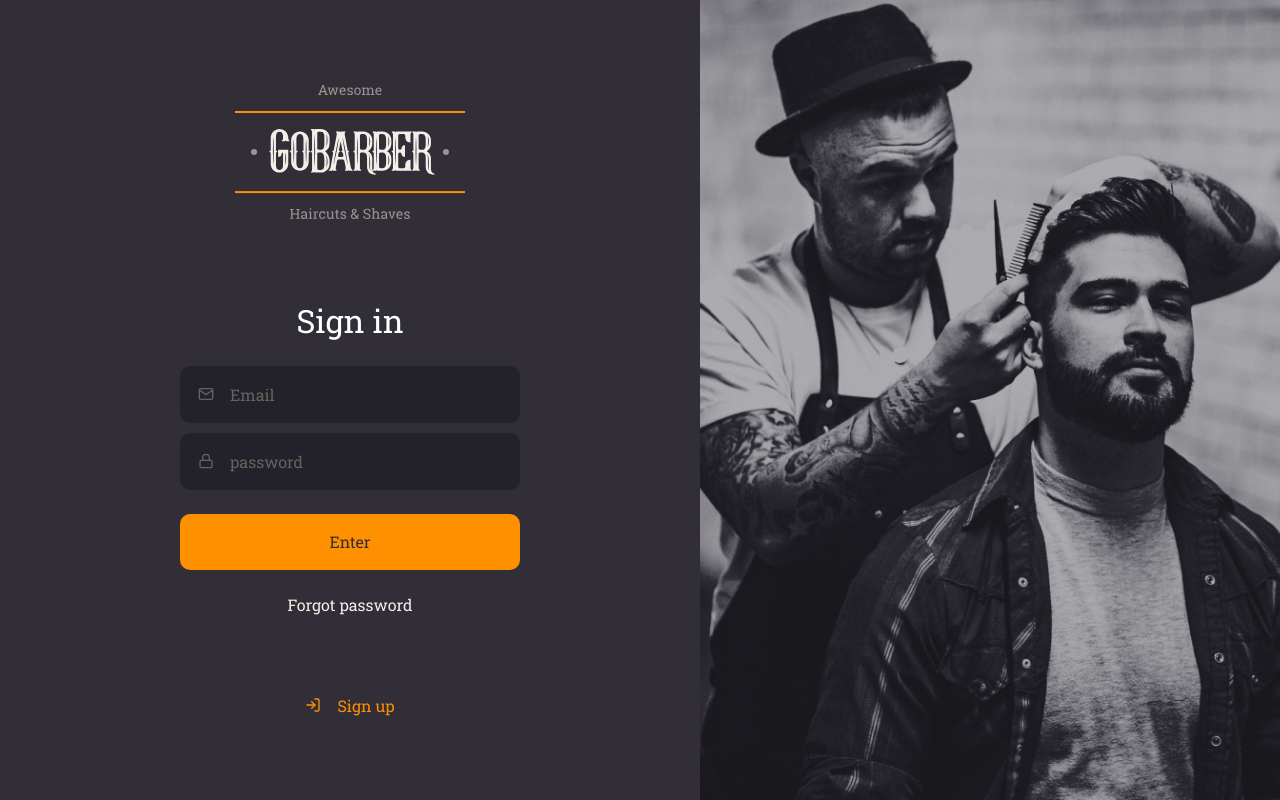
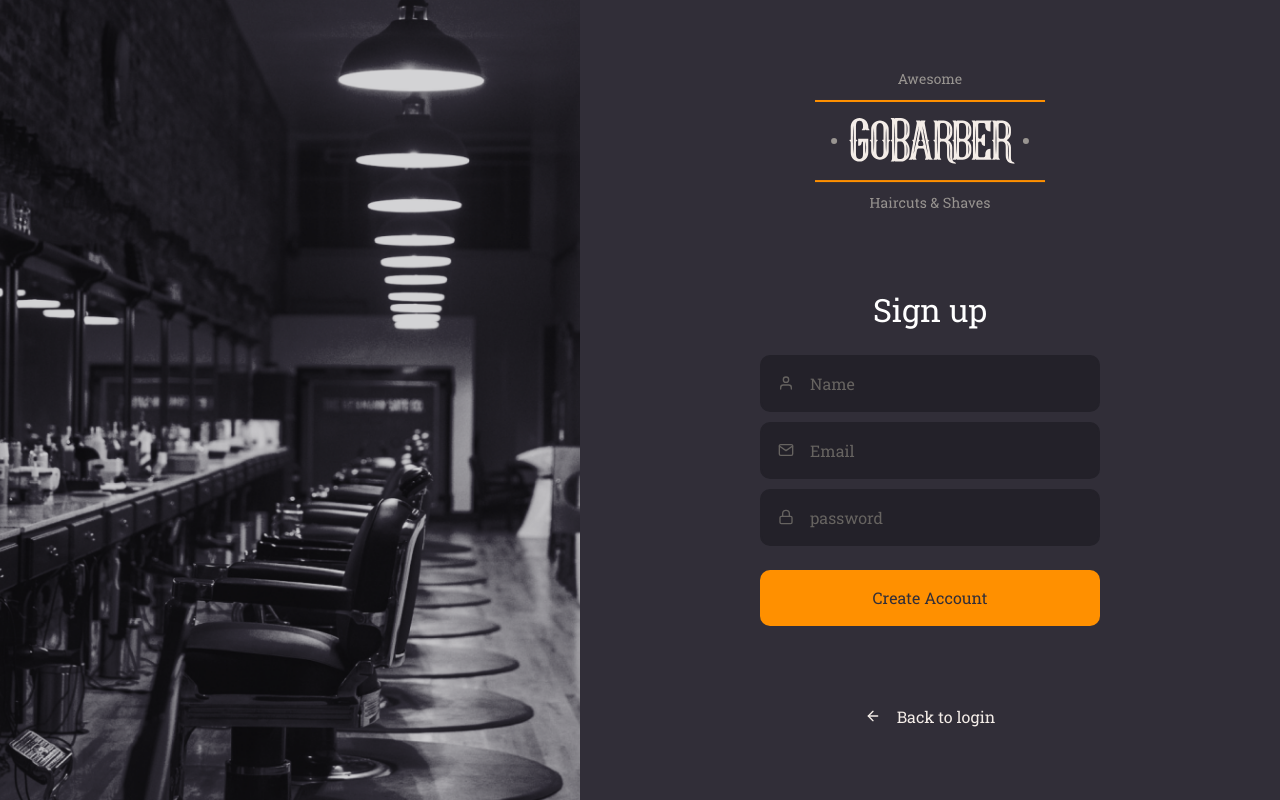
Before and after one commit to RenatoRJF/gobarber-react-app, a React app: page /sign-up in a window 1280 px wide. Built offline with nearby package versions, Linux system fonts and the light colour scheme.

Commit message:
Customize SignUp page

```diff
--- a/src/App.tsx
+++ b/src/App.tsx
@@ -1,11 +1,11 @@
 import React, { FC } from 'react';
 
-import SignIn from './pages/SignIn';
+import SignUp from './pages/SignUp';
 import GlobalStyle from './styles/global';
 
 const App: FC = () => (
   <>
-    <SignIn />
+    <SignUp />
     <GlobalStyle />
   </>
 );
--- /dev/null
+++ b/src/pages/SignUp/index.tsx
@@ -0,0 +1,42 @@
+import React, { FC } from 'react';
+import { FiArrowLeft, FiMail, FiLock, FiUser } from 'react-icons/fi';
+
+import Button from '../../components/Button';
+import Input from '../../components/Input';
+
+import logoImg from '../../assets/logo.svg';
+import { Container, Content, Background } from './styles';
+
+const SignUp: FC = () => (
+  <Container>
+    <Background />
+
+    <Content>
+      <img src={logoImg} alt="logo" />
+
+      <form>
+        <h1>Sign up</h1>
+
+        <Input name="name" icon={FiUser} placeholder="Name" />
+
+        <Input name="email" icon={FiMail} placeholder="Email" />
+
+        <Input
+          name="password"
+          icon={FiLock}
+          type="password"
+          placeholder="password"
+        />
+
+        <Button type="submit">Create Account</Button>
+      </form>
+
+      <a href="/sign-up">
+        <FiArrowLeft />
+        Back to login
+      </a>
+    </Content>
+  </Container>
+);
+
+export default SignUp;
--- /dev/null
+++ b/src/pages/SignUp/styles.ts
@@ -0,0 +1,66 @@
+import styled from 'styled-components';
+import { shade } from 'polished';
+
+import signUpBackgroundImg from '../../assets/sign-up-background.png';
+
+export const Container = styled.div`
+  height: 100vh;
+
+  display: flex;
+  align-items: stretch;
+`;
+
+export const Content = styled.div`
+  display: flex;
+  flex-direction: column;
+  place-content: center;
+  justify-content: center;
+  align-items: center;
+
+  width: 100%;
+  max-width: 700px;
+
+  form {
+    margin: 80px 0;
+    width: 340px;
+    text-align: center;
+
+    h1 {
+      margin-bottom: 24px;
+    }
+
+    a {
+      color: #f4ede8;
+      display: block;
+      margin-top: 24px;
+      text-decoration: none;
+      transition: color 0.2s;
+
+      &:hover {
+        color: ${shade(0.2, '#f4ede8')};
+      }
+    }
+  }
+
+  > a {
+    display: flex;
+    align-items: center;
+    color: #f4ede8;
+    text-decoration: none;
+    transition: color 0.2s;
+
+    svg {
+      margin-right: 16px;
+    }
+
+    &:hover {
+      color: ${shade(0.2, '#f4ede8')};
+    }
+  }
+`;
+
+export const Background = styled.div`
+  flex: 1;
+  background: url(${signUpBackgroundImg}) no-repeat center;
+  background-size: cover;
+`;
```
Also changed, not shown: src/assets/sign-up-background.png (added).
